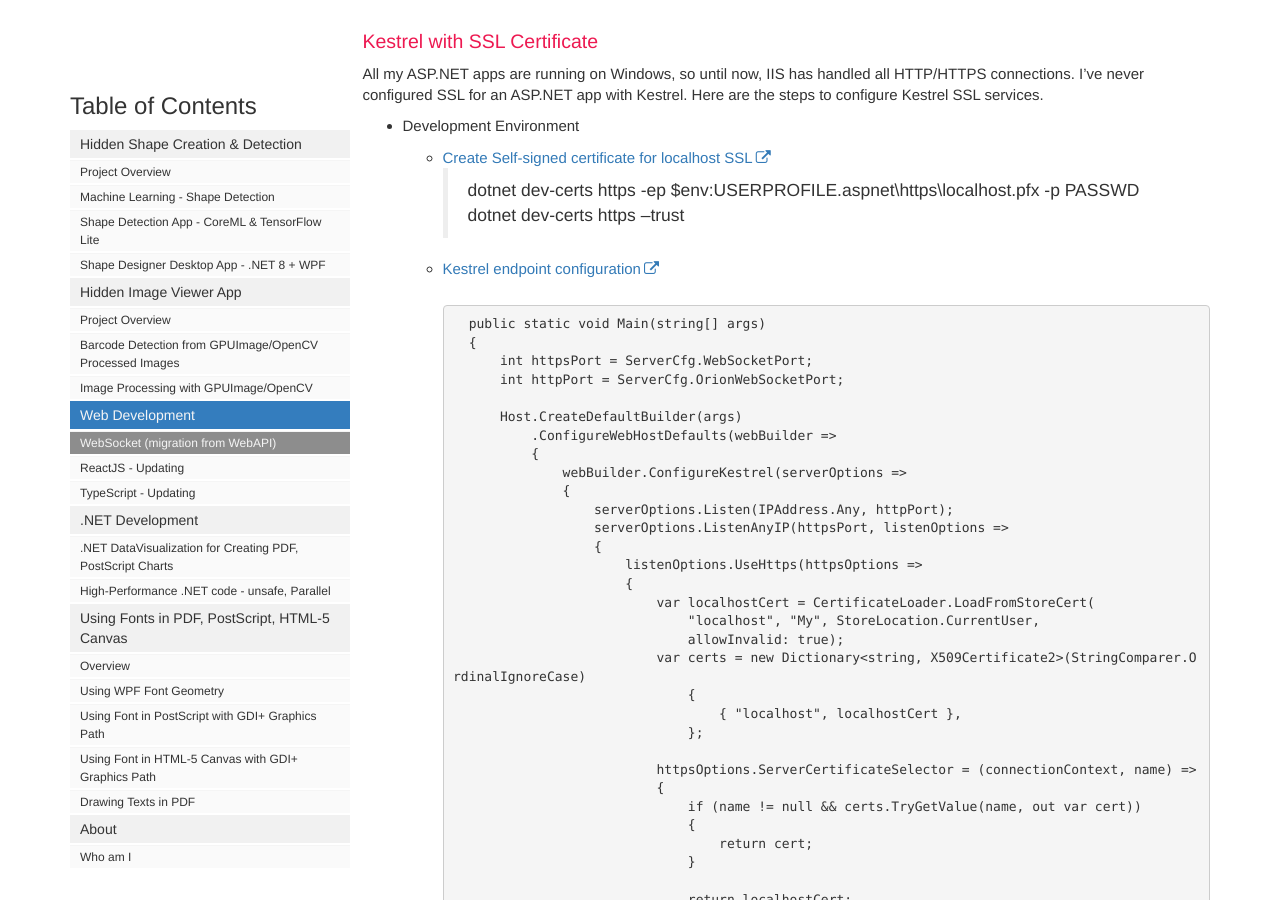
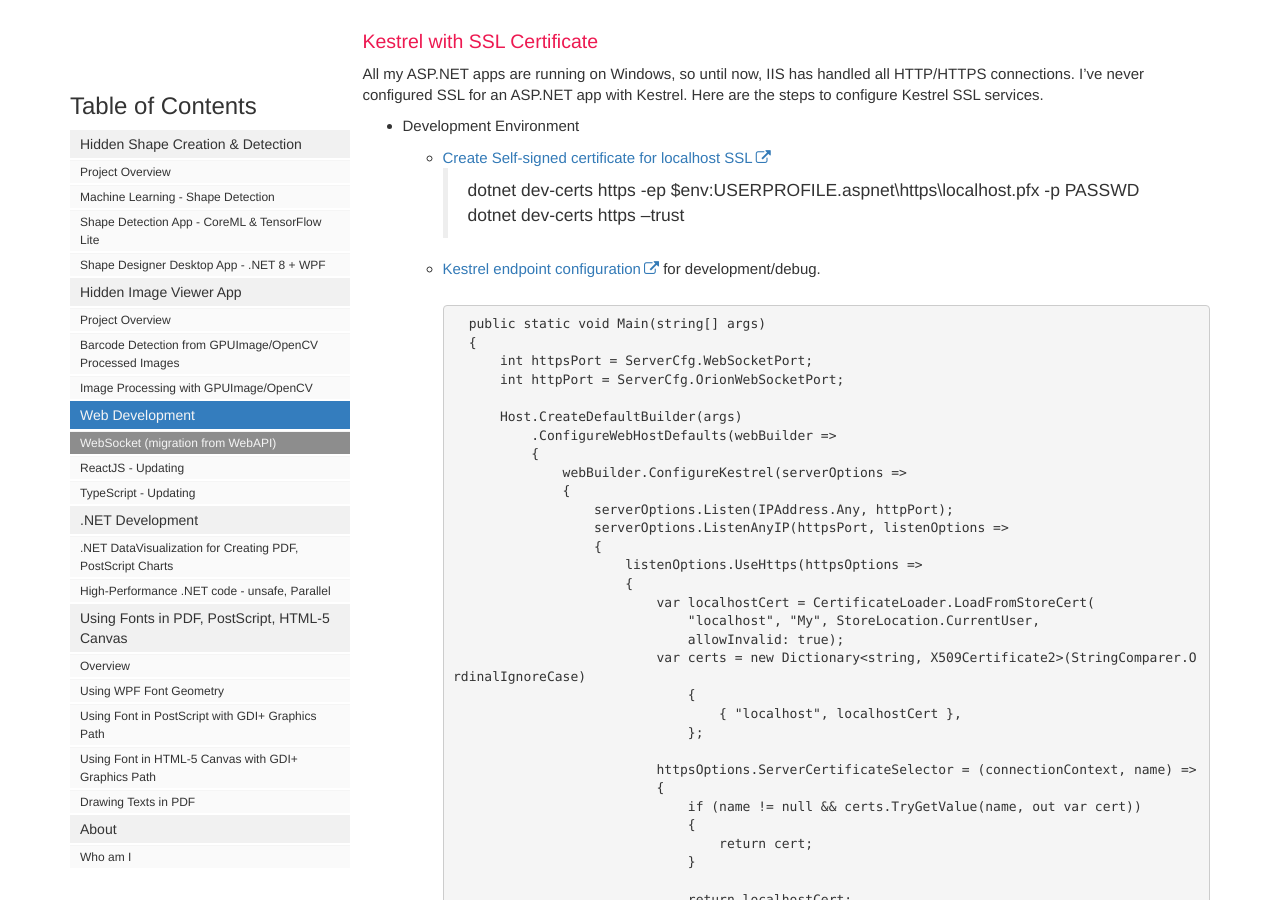
Before and after one commit to heungwook/heungwook.github.io, a Jekyll site: the page built from pages/webdev/web_websocket_01.md, in a window 1280 px wide and 900 px high, scrolled down 1167 px. Built offline with Jekyll 4.4.1, drawn with Linux system fonts in a browser that asks for light colours; comment, search, counter and statistics services are not loaded.

Commit message:
20240317 1126

````diff
--- a/pages/webdev/web_websocket_01.md
+++ b/pages/webdev/web_websocket_01.md
@@ -45,7 +45,7 @@
     - [Create Self-signed certificate for localhost SSL](https://learn.microsoft.com/en-us/dotnet/core/additional-tools/self-signed-certificates-guide#create-a-self-signed-certificate)
         > dotnet dev-certs https -ep $env:USERPROFILE\.aspnet\https\localhost.pfx -p PASSWD<br/>
         > dotnet dev-certs https --trust
-    - [Kestrel endpoint configuration](https://learn.microsoft.com/en-us/aspnet/core/fundamentals/servers/kestrel/endpoints?view=aspnetcore-8.0)
+    - [Kestrel endpoint configuration](https://learn.microsoft.com/en-us/aspnet/core/fundamentals/servers/kestrel/endpoints?view=aspnetcore-8.0) for development/debug.
 
         ```CSharp
         public static void Main(string[] args)
````
